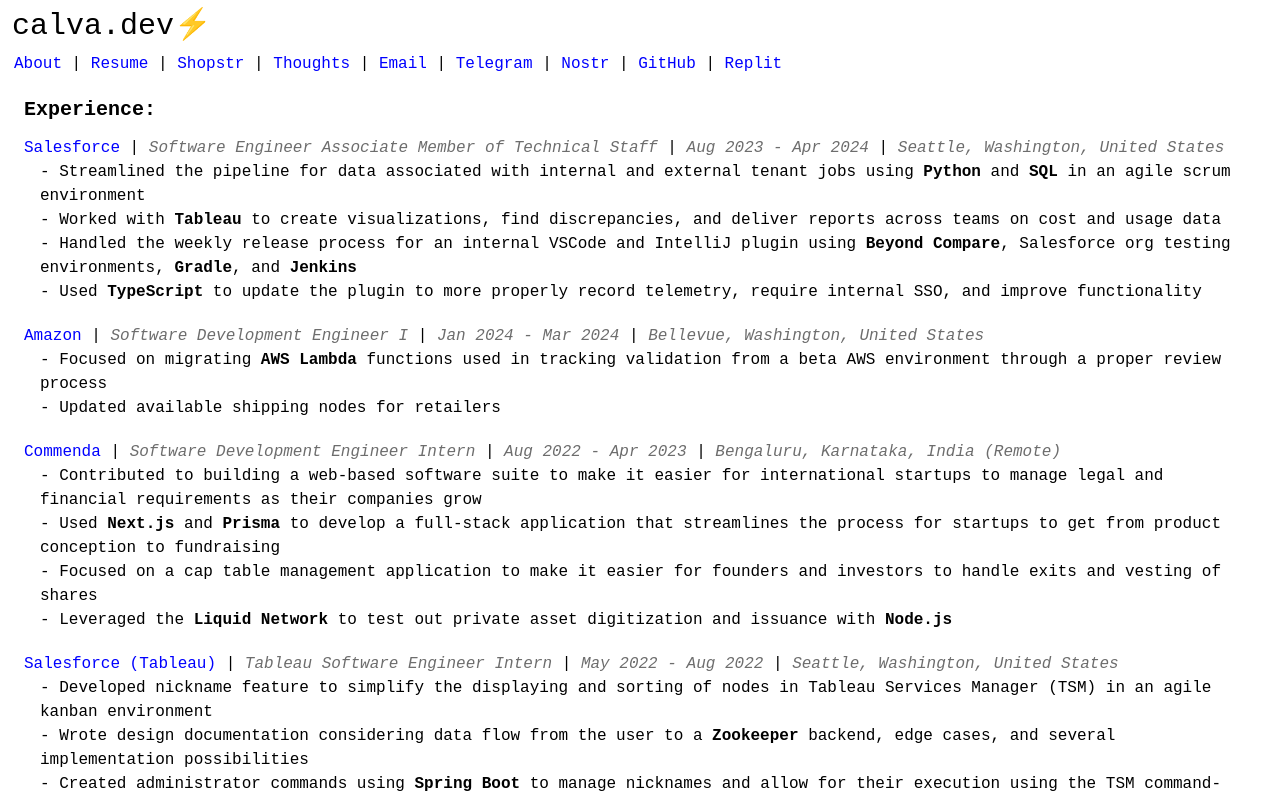
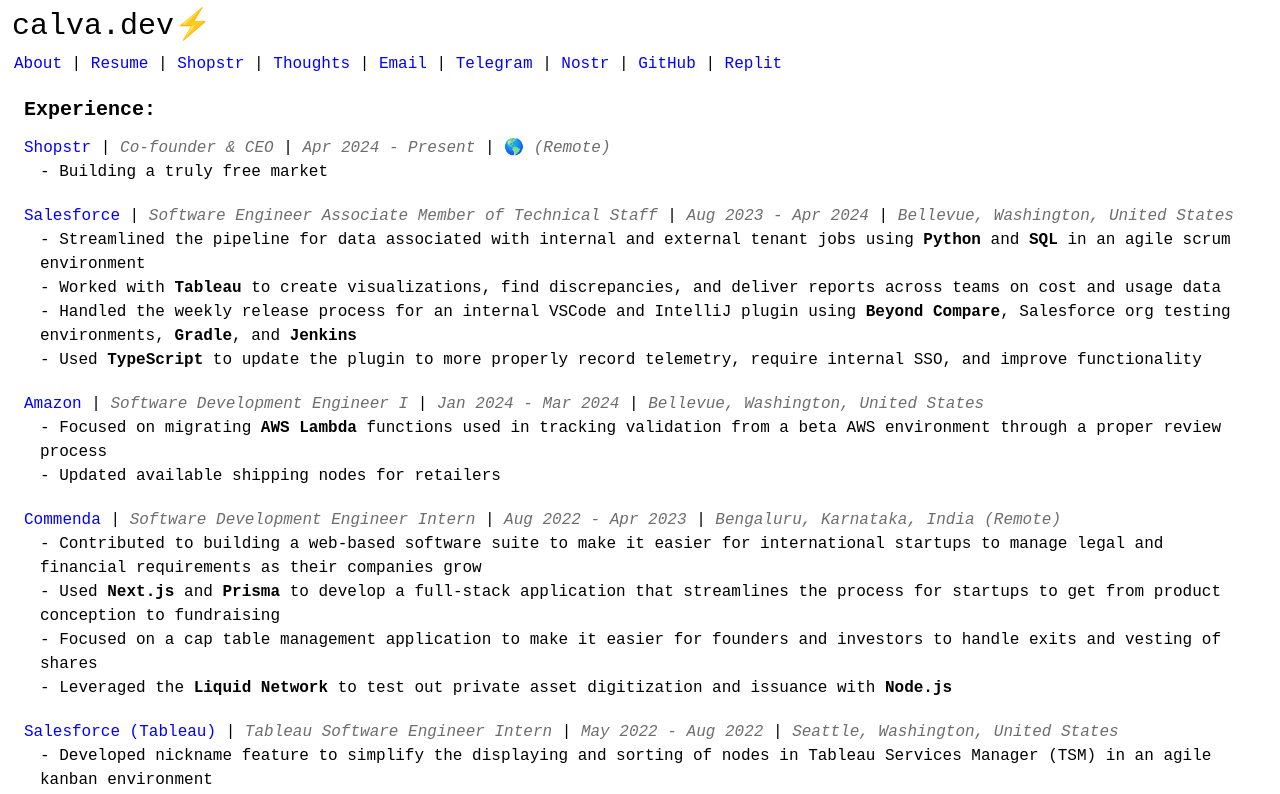
Before and after one commit to calvadev/calva.dev, a Next.js app in the folder src/: page /resume in a window 1280 px wide. Shown: the top 794 px of the page. Built offline with nearby package versions, Linux system fonts and the light colour scheme.

Commit message:
Updated resume

```diff
--- a/src/pages/resume/index.tsx
+++ b/src/pages/resume/index.tsx
@@ -7,13 +7,25 @@
         <strong>Experience:</strong>
       </h1>
       <div className="py-1 px-3 mb-3">
+        <Link href="https://shopstr.store/">Shopstr</Link>
+        {" | "}
+        <em>Co-founder & CEO</em>
+        {" | "}
+        <em>Apr 2024 - Present</em>
+        {" | "}
+        🌎 <em>(Remote)</em>
+        <ul className="ml-4">
+          <li>- Building a truly free market</li>
+        </ul>
+      </div>
+      <div className="py-1 px-3 mb-3">
         <Link href="https://www.salesforce.com/">Salesforce</Link>
         {" | "}
         <em>Software Engineer Associate Member of Technical Staff</em>
         {" | "}
         <em>Aug 2023 - Apr 2024</em>
         {" | "}
-        <em>Seattle, Washington, United States</em>
+        <em>Bellevue, Washington, United States</em>
         <ul className="ml-4">
           <li>
             - Streamlined the pipeline for data associated with internal and
```
Also changed, not shown: 1 other file (tests, documents, lock files or other folders).
